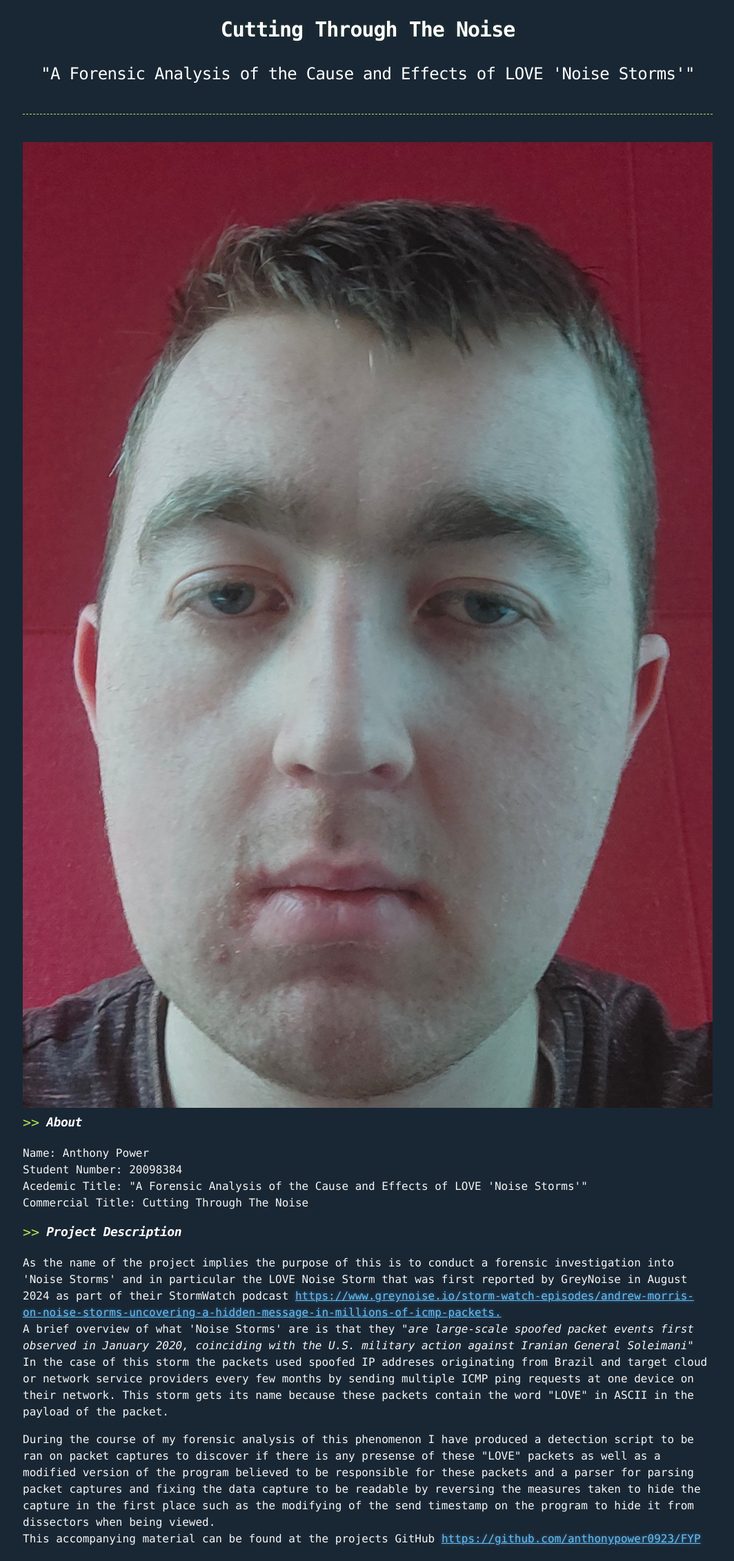
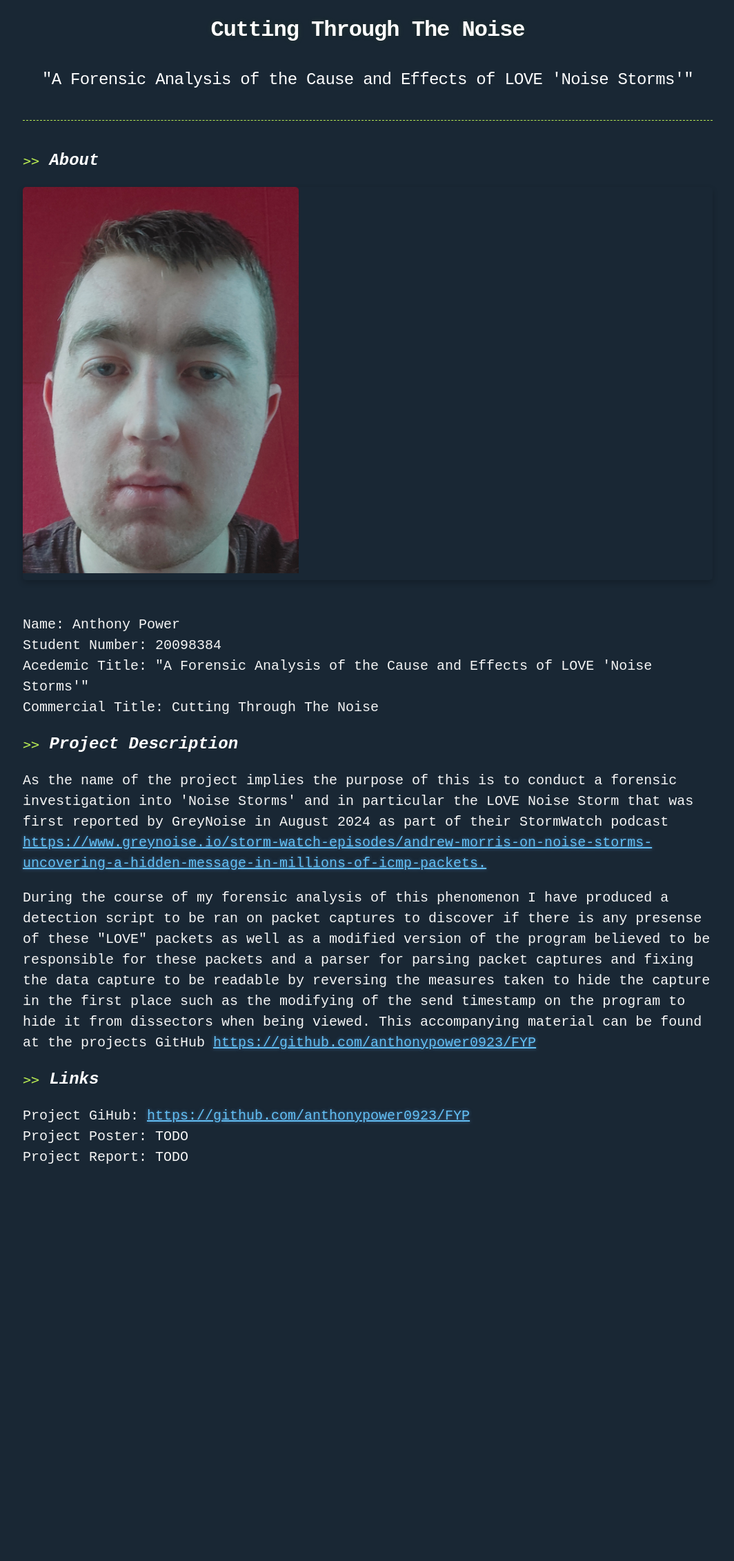
Before and after one commit to anthonypower0923/fyp-site, a Jekyll site: the page built from index.html, in a window 1280 px wide. Shown: the whole page at 69% size, without its empty margins (107-1171 px from the left). Built offline with Jekyll 4.4.1, drawn with Linux system fonts in a browser that asks for light colours; the list of posts is cut into pages by our own code; after the commit the page ends 1713 px from its top, so only the background shows below that.

Commit message:
chaged font, removed background for project

```diff
--- a/_sass/custom.scss
+++ b/_sass/custom.scss
@@ -16,9 +16,9 @@ body {
   padding: 0;
   background: rgb(25, 39, 52);
   color: whitesmoke;
-  font-size: 16px;
+  font-size: 20px;
   line-height: 1.5;
-  font-family: Monaco, "Bitstream Vera Sans Mono", "Lucida Console", Terminal, monospace;
+  font-family: monospace;
 }
 
 /* General & 'Reset' Stuff */
@@ -64,12 +64,12 @@ header {
 }
 
 header h1 {
-  font-size: 24px;
+  font-size: 32px;
   line-height: 1.5;
   margin: 0;
   text-align: center;
   font-weight: bold;
-  font-family: Monaco, "Bitstream Vera Sans Mono", "Lucida Console", Terminal, monospace;
+  font-family: monospace;
   color: white;//$header;
   text-shadow: 0 1px 1px rgba(0, 0, 0, 0.1),
                0 0 5px rgba(0,0,0, 0.1),
@@ -79,7 +79,7 @@ header h1 {
 }
 
 header h2 {
-  font-size: 18px;
+  font-size: 24px;
   text-align: center;
   font-weight: 300;
   color: white;
@@ -98,29 +98,23 @@ section img {
 
 h1, h2 {
   font-weight: normal;
-  font-family: Monaco, "Bitstream Vera Sans Mono", "Lucida Console", Terminal, monospace;
+  font-family: monospace;
   color: white;
   text-align: center;
   letter-spacing: -0.03em;
-  text-shadow: 0 1px 1px rgba(0, 0, 0, 0.1),
-            //    0 0 5px rgba(181, 232, 83, 0.1),
-            //    0 0 10px rgba(181, 232, 83, 0.1);
 }
 
 h3, h4, h5, h6 {
     font-weight: normal;
-    font-family: Monaco, "Bitstream Vera Sans Mono", "Lucida Console", Terminal, monospace;
+    font-family: monospace;
     color: white;
     font-style: italic;
     font-weight: bold;
-    letter-spacing: -0.03em;
-    text-shadow: 0 1px 1px rgba(0, 0, 0, 0.1),
-                //  0 0 5px rgba(181, 232, 83, 0.1),
-                //  0 0 10px rgba(181, 232, 83, 0.1);
+    // letter-spacing: -0.03em;
   }
 
 #main_content h1 {
-  font-size: 30px;
+  font-size: 32px;
 }
 
 #main_content h2 {
@@ -128,7 +122,7 @@ h3, h4, h5, h6 {
 }
 
 #main_content h3 {
-  font-size: 18px;
+  font-size: 24px;
 }
 
 #main_content h4 {
@@ -281,12 +275,12 @@ a:active, a:focus {
   text-align: center;
 }
 
-#wrapper {
+.wrapper {
   min-height: calc(100vh - 100px);
   width: 100%;
 }
 
-#subtitle {
+.subtitle {
   text-align: center;
   padding: auto;
   box-shadow: 0.8px;
@@ -303,3 +297,15 @@ a:active, a:focus {
 #info {
   width: 40%;
 }
+
+.card {
+  box-shadow: 0 4px 8px 0 rgba(0,0,0,0.2);
+  transition: 0.3s;
+  border-radius: 5px; /* 5px rounded corners */
+  // text-align: center;
+}
+
+/* Add rounded corners to the top left and the top right corner of the image */
+img {
+  border-radius: 5px 5px 0 0;
+}
--- a/index.html
+++ b/index.html
@@ -15,12 +15,13 @@ layout: default
 </div>
 </div>
 
-
-
 <div class="wrapper">
-  <img src="https://anthonypower0923.github.io/fyp-site/assets/profile-pic.jpg">
 <h3 class="subheading"><img src="https://anthonypower0923.github.io/fyp-site/assets/bullet.png"></img> About</h3>
+<div class="card">
+  <img src="https://anthonypower0923.github.io/fyp-site/assets/profile-pic.jpg" alt="Profile Picture" style="width:40%;height: 20%;">
+</div>
 <p class="info">
+  <br>
   Name: Anthony Power
   <br>
   Student Number: 20098384
@@ -36,21 +37,21 @@ layout: default
   conduct a forensic investigation into 'Noise Storms' and in particular the LOVE Noise Storm that was first reported
   by GreyNoise in August 2024 as part of their StormWatch podcast
   <a href="https://www.greynoise.io/storm-watch-episodes/andrew-morris-on-noise-storms-uncovering-a-hidden-message-in-millions-of-icmp-packets">https://www.greynoise.io/storm-watch-episodes/andrew-morris-on-noise-storms-uncovering-a-hidden-message-in-millions-of-icmp-packets.</a>
-  <br>
-  A brief overview of what 'Noise Storms' are is that they <i>"are large-scale spoofed packet events first observed in
-  January 2020, coinciding with the U.S. military action against Iranian General Soleimani"</i>
-  In the case of this storm the packets used spoofed IP addreses originating from Brazil and
-  target cloud or network service providers every few months by sending multiple ICMP ping requests at one device on their network.
-  This storm gets its name because these packets contain the word "LOVE" in ASCII in the payload of the packet.
-</p>
 <p>
   During the course of my forensic analysis of this phenomenon I have produced a detection script to be ran on packet captures
   to discover if there is any presense of these "LOVE" packets as well as a modified version of the program believed to be
   responsible for these packets and a parser for parsing packet captures and fixing the data capture to be readable by reversing
   the measures taken to hide the capture in the first place such as the modifying of the send timestamp on the program to hide it
   from dissectors when being viewed.
-  <br>
   This accompanying material can be found at the projects GitHub <a href="https://github.com/anthonypower0923/FYP">https://github.com/anthonypower0923/FYP</a>
 </p>
 </div>
+<div class=footer>
+  <h3 class="subheading"><img src="https://anthonypower0923.github.io/fyp-site/assets/bullet.png" alt="Untitled"></img> Links</h3>
+  Project GiHub: <a href="https://github.com/anthonypower0923/FYP">https://github.com/anthonypower0923/FYP</a>
+  <br>
+  Project Poster: TODO
+  <br>
+  Project Report: TODO
 </div>
+</div>
```
